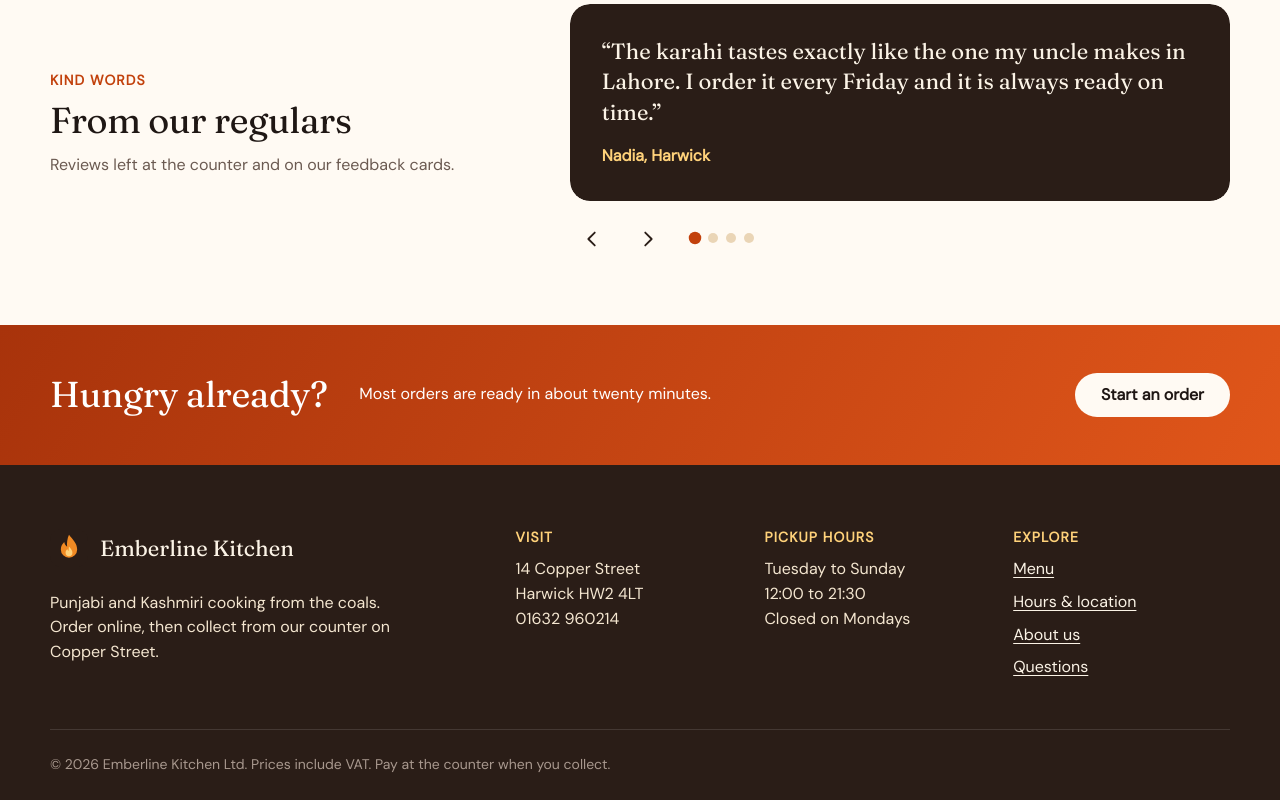
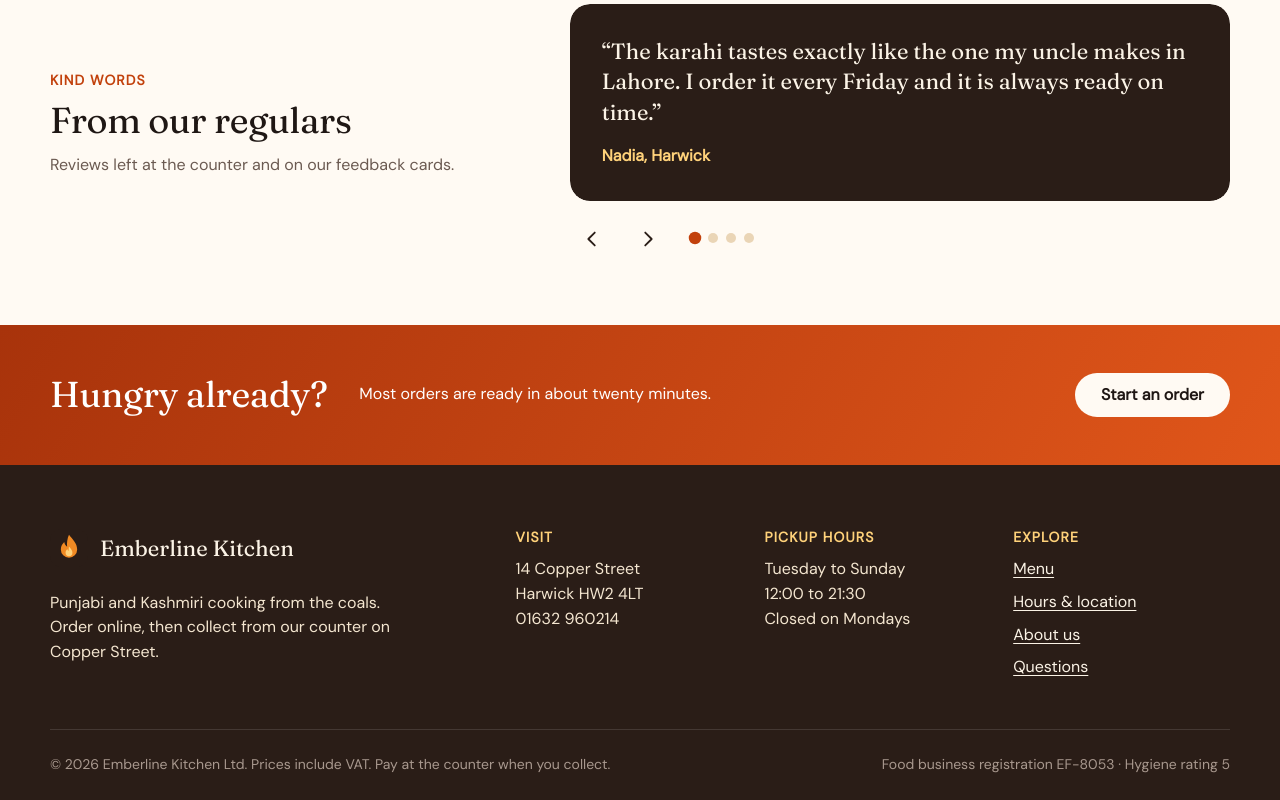
Before and after one commit to FaatehHaneef/Vanguard, a React (Vite) app in the folder sites/emberline-kitchen/: page / in a window 1280 px wide. Shown: the part 2093-2893 px from the top of the page. Built offline with nearby package versions, Linux system fonts and the light colour scheme.

Commit message:
feat(emberline): add the food business registration to the footer

```diff
--- a/sites/emberline-kitchen/src/components/Footer.tsx
+++ b/sites/emberline-kitchen/src/components/Footer.tsx
@@ -55,6 +55,7 @@ export function Footer() {
       </div>
       <div className="container site-footer__base">
         <p>© 2026 Emberline Kitchen Ltd. Prices include VAT. Pay at the counter when you collect.</p>
+        <p className="site-footer__reg">Food business registration EF-8053 · Hygiene rating 5</p>
       </div>
     </footer>
   )
--- a/sites/emberline-kitchen/src/styles/layout.css
+++ b/sites/emberline-kitchen/src/styles/layout.css
@@ -170,6 +170,11 @@ main {
   margin: 0;
 }
 
+.site-footer__reg {
+  margin-left: auto;
+  text-align: right;
+}
+
 .cart-btn {
   position: relative;
 }
```
Also changed, not shown: 1 other file (tests, documents, lock files or other folders).
